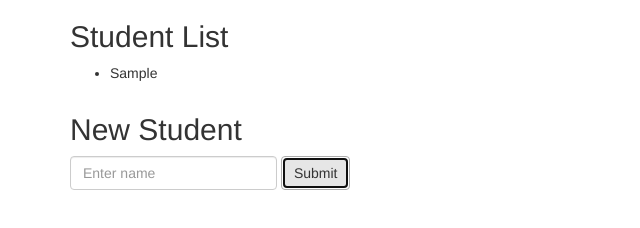
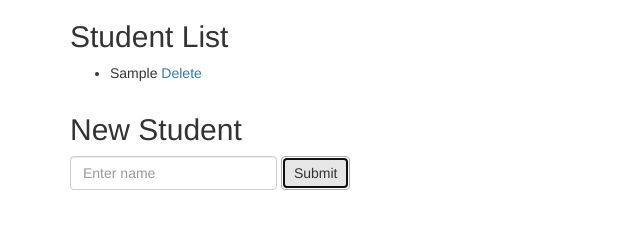
Before and after one commit to care0hlyn/student-roster, a plain HTML site: page index.html in a window 1280 px wide. Both pictures are taken after typing "Sample" into the empty fields and a click on the button "Submit". Shown: the full height of the page, 0-640 px from the left. Drawn offline with Linux system fonts and the light colour scheme.

Commit message:
Create delete functionality

```diff
--- a/index.html
+++ b/index.html
@@ -15,7 +15,7 @@
         <h2>Student List</h2>
         <ul>
           <li ng-repeat="item in students">
-            {{item.name}}
+            {{item.name}} <a ng-click="deleteStudent(item)">Delete</a>
           </li>
         </ul>
       </div>
```
